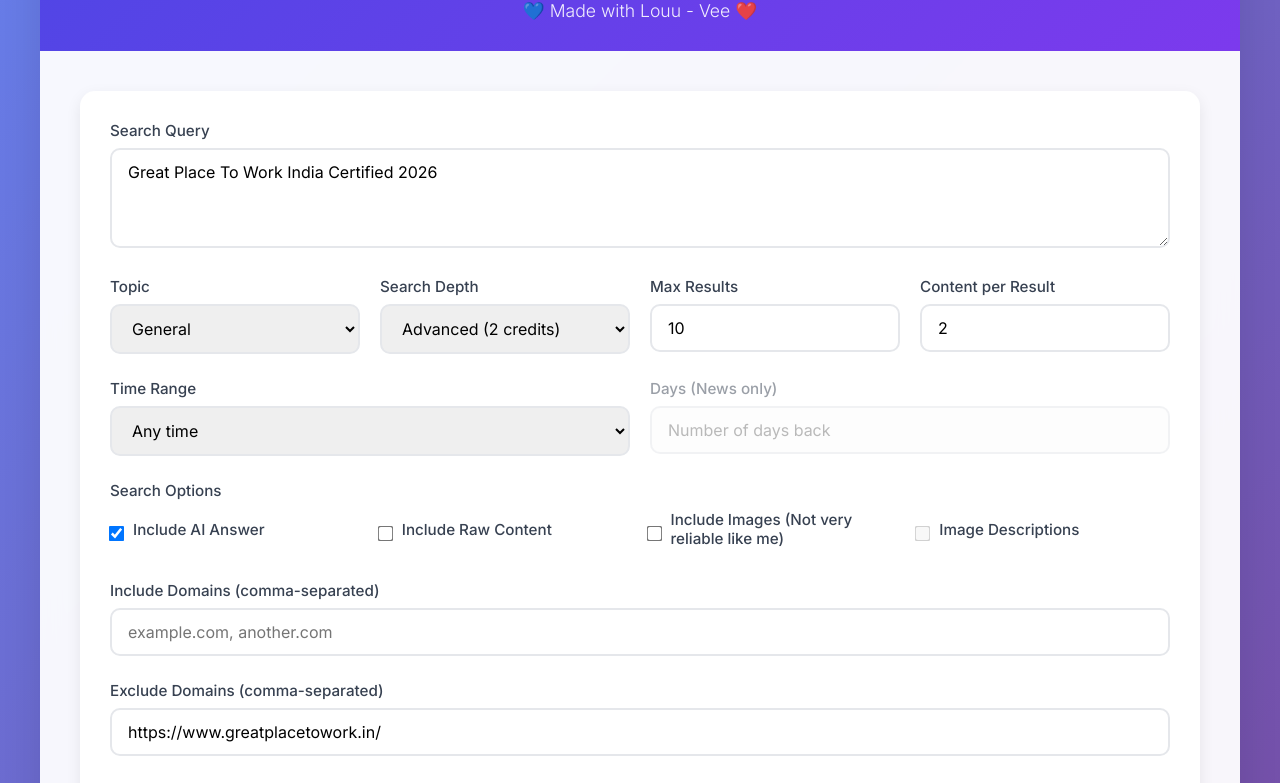
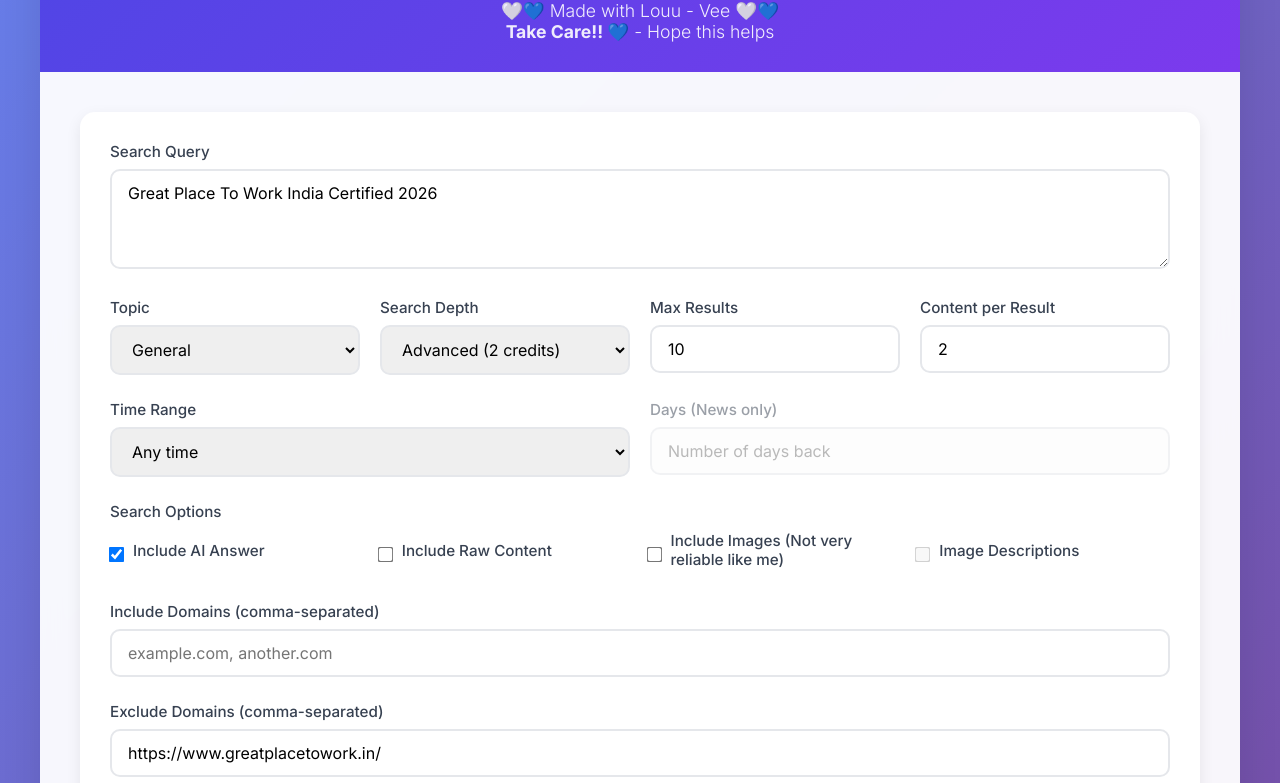
Before and after one commit to Vrun-design/agent-search, a plain HTML site: page index.html in a window 1280 px wide. Shown: the part 109-892 px from the top of the page. Drawn offline with Linux system fonts and the light colour scheme.

Commit message:
Update index.html

```diff
--- a/index.html
+++ b/index.html
@@ -3,7 +3,7 @@
 <head>
     <meta charset="UTF-8">
     <meta name="viewport" content="width=device-width, initial-scale=1.0">
-    <title>Agent Search - 💙 Made with Louu - Vee ❤️ </title>
+    <title>Agent Search - 🤍💙 Made with Louu - Vee 🤍💙 </title>
     <link href="https://fonts.googleapis.com/css2?family=Inter:wght@300;400;500;600;700&display=swap" rel="stylesheet">
     <style>
         * {
@@ -348,7 +348,8 @@
     <div class="container">
         <div class="header">
             <h1>🔍 Agent Search</h1>
-            <p>💙 Made with Louu - Vee ❤️</p>
+            <p>🤍💙 Made with Louu - Vee 🤍💙</p>
+            <p><strong>Take Care!! 💙</strong> - Hope this helps</p>
         </div>
 
         <div class="main-content">
```
